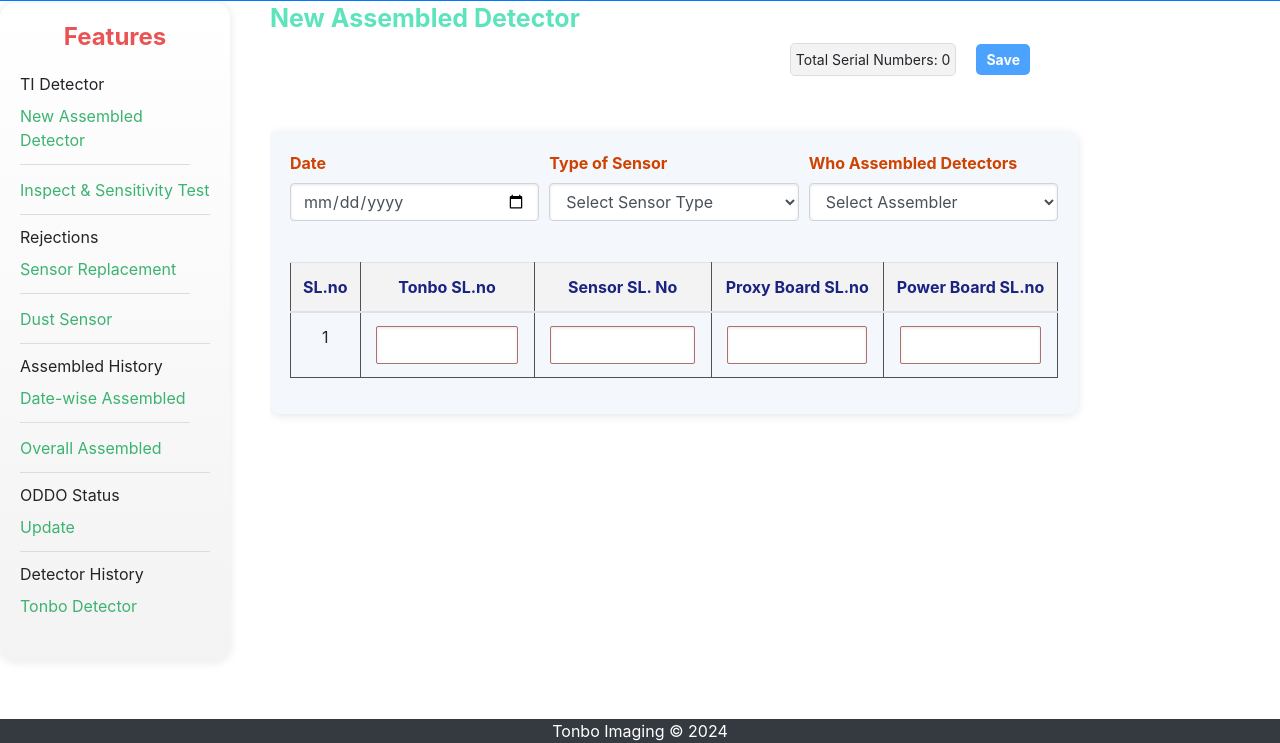
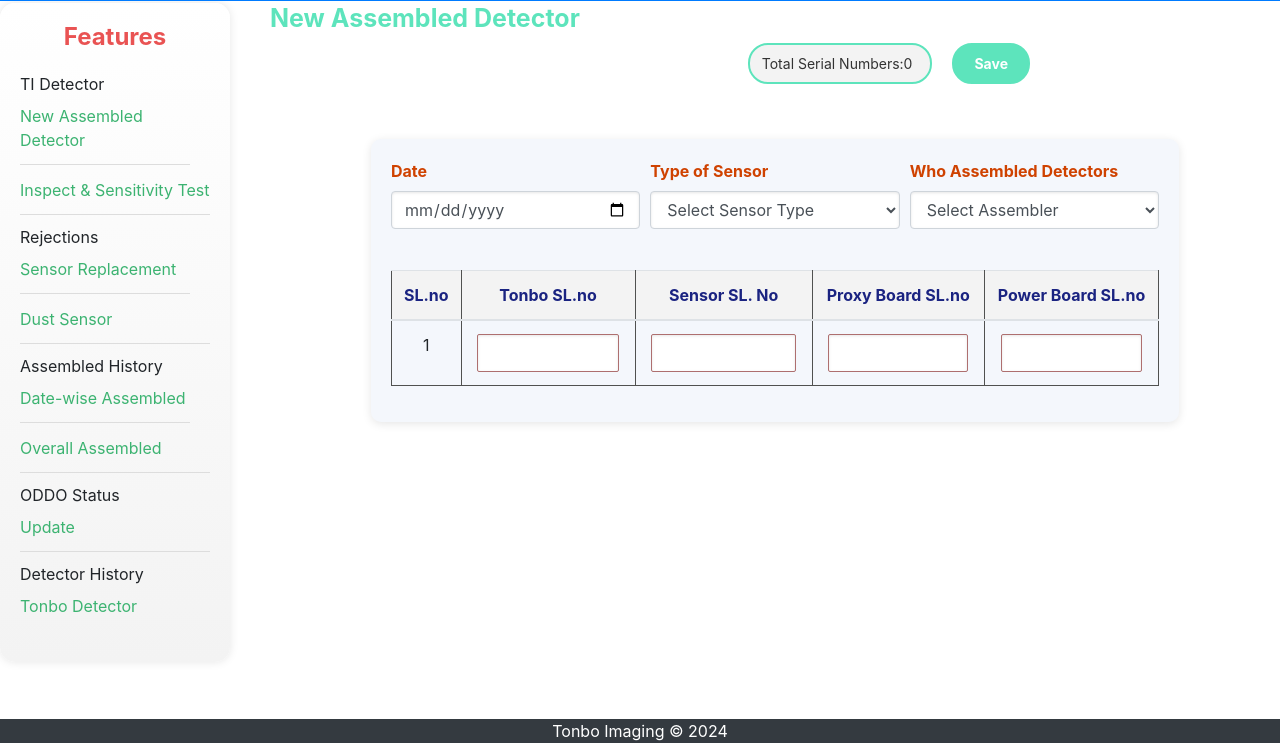
Before and after one commit to Ful1stackweb/Fullstack-website, a plain HTML site: page assembly-dashboard.html in a window 1280 px wide. Both pictures are taken after a click on the link "New Assembled Detector". Shown: the part 57-800 px from the top of the page. Drawn offline with nearby package versions, Linux system fonts and the light colour scheme.

Commit message:
first commit

```diff
--- a/assembly-dashboard.css
+++ b/assembly-dashboard.css
@@ -226,16 +226,17 @@ h1 {
     display: flex;
     flex-direction: column;
     width: 80%;
-    margin: 35px 0 auto;
+    margin: 35px auto; /* Center the form horizontally */
     background-color: #f4f7fc;
     padding: 20px;
-    border-radius:10px;
+    border-radius: 10px;
     box-shadow: 0 2px 10px rgba(0, 0, 0, 0.1);
 }
 
 .form-row {
     display: flex;
     justify-content: space-between;
+    align-items: center; /* Align items vertically */
     margin-bottom: 20px;
 }
 
@@ -331,22 +332,35 @@ footer {
 
 .total-count {
     margin-right: 20px; /* Adjust as needed */
-    padding: 5px;
+    padding: 8px 12px;
     font-size: 14px;
     background-color: #f3f3f3;
-    border: 1px solid #ddd;
-    border-radius: 5px;
+    border: 2px solid #5de4bc; /* Green border */
+    border-radius: 20px; /* Rounded border */
+    color: #333; /* Text color */
+    display: flex;
+    align-items: center;
+}
+
+.total-count span {
+    margin-right: 6px;
 }
 
 .save-button {
     margin-right: 250px; /* Adjust as needed */
-    padding: 5px 10px;
+    padding: 8px 20px;
     font-size: 14px;
     font-weight: bold;
-    background-color: rgba(0, 123, 255, 0.7); /* Semi-transparent blue background */
+    background-color: #5de4bc; /* Green background */
     color: white;
-    border: none;
-    border-radius: 5px;
+    border: 2px solid #5de4bc; /* Green border */
+    border-radius: 20px; /* Rounded border */
     cursor: pointer;
     white-space: nowrap; /* Prevent button from wrapping */
+    transition: all 0.3s ease; /* Smooth transition */
 }
+
+.save-button:hover {
+    background-color: #52d2a1; /* Lighter green on hover */
+    border-color: #52d2a1; /* Lighter green border on hover */
+}
--- a/assembly-dashboard.html
+++ b/assembly-dashboard.html
@@ -188,6 +188,16 @@ function addNewRow(input) {
     // Check if the current row is the last row
     var isLastRow = currentRow === table.rows[table.rows.length - 1];
 
+    // If the input value is empty and not the last row, delete the row
+    if (input.value.trim() === '' && !isLastRow) {
+        table.deleteRow(currentRow.rowIndex);
+        // Update the total count
+        updateTotalSerialCount();
+        // Update SL.no for the remaining rows
+        updateSerialNumbers();
+        return;
+    }
+
     // If the current row is the last row, add a new row
     if (input.value.trim() !== '' && isLastRow) {
         var newRow = table.insertRow(); // Insert a new row
@@ -243,13 +253,24 @@ function updateTotalSerialCount() {
     document.getElementById('total-serial-count').textContent = rowCount;
 }
 
+// Update SL.no for the remaining rows after deletion
+function updateSerialNumbers() {
+    var table = document.getElementById("my-table");
+    for (var i = 1; i < table.rows.length; i++) {
+        table.rows[i].cells[0].textContent = i;
+    }
+}
+
 // Add event listeners to all input fields for the initial row
 document.querySelectorAll('input[name="tonbo-sl-no"], input[name="sensor-sl-no"], input[name="proxy-board-sl-no"], input[name="power-board-sl-no"]').forEach(function(input) {
     input.addEventListener('input', function() {
         handleInput(this, input.name);
+        updateTotalSerialCount(); // Update the total count when any input changes
     });
 });
 
+// Update total count initially
+updateTotalSerialCount();
     </script>
 
 
```
